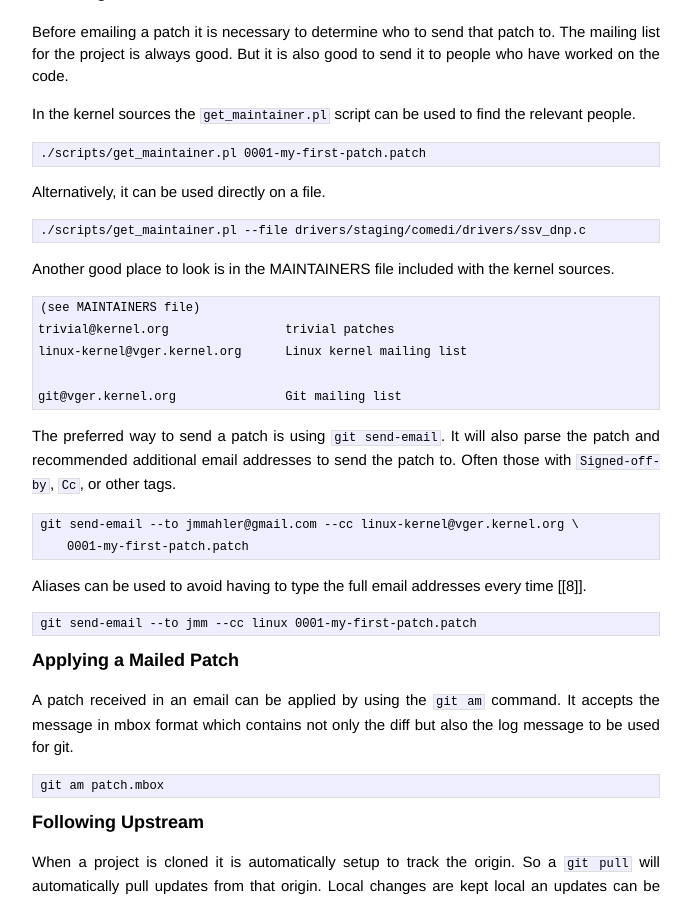
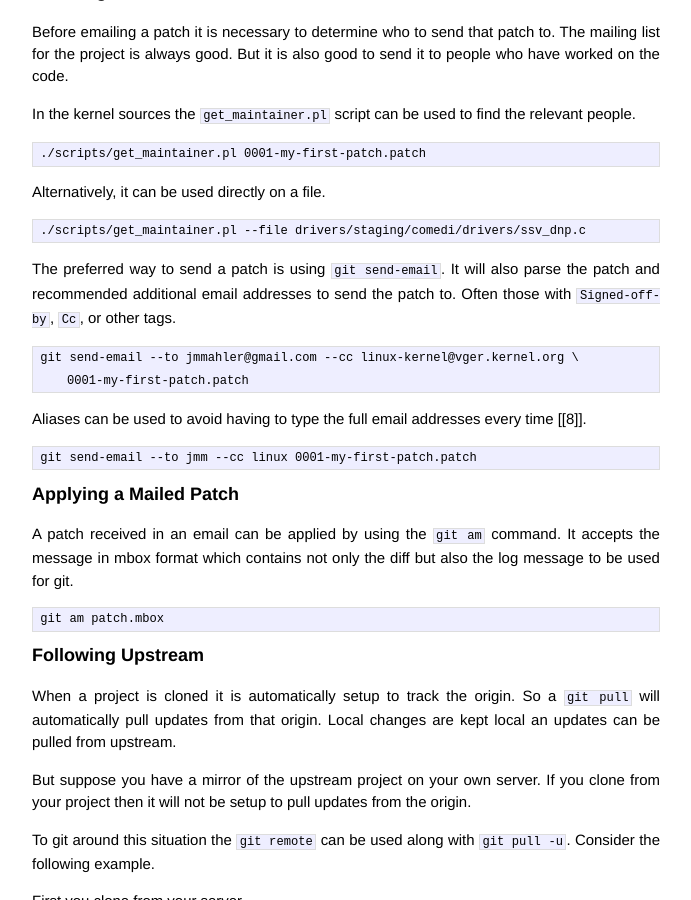
Before and after one commit to jmahler/jmahler.github.io, a Jekyll site: the page built from _posts/2014-04-08-kernel.md, in a window 1280 px wide and 900 px high, scrolled down 3214 px. Shown: the whole window, without its empty margins (294-985 px from the left). Built offline with Jekyll 4.4.1, drawn with Linux system fonts in a browser that asks for light colours; Markdown is read by kramdown in place of the engine named in the settings.

Commit message:
don't use MAINTAINERS, just use get_maintainer.pl

```diff
--- a/_posts/2014-04-08-kernel.md
+++ b/_posts/2014-04-08-kernel.md
@@ -194,15 +194,6 @@ Alternatively, it can be used directly on a file.
 
     ./scripts/get_maintainer.pl --file drivers/staging/comedi/drivers/ssv_dnp.c
 
-Another good place to look is in the MAINTAINERS file included with the
-kernel sources.
-
-    (see MAINTAINERS file)
-    trivial@kernel.org                trivial patches
-    linux-kernel@vger.kernel.org      Linux kernel mailing list
-
-    git@vger.kernel.org               Git mailing list
-
 The preferred way to send a patch is using `git send-email`.
 It will also parse the patch and recommended additional email addresses
 to send the patch to.  Often those with `Signed-off-by`, `Cc`, or other tags.
```
